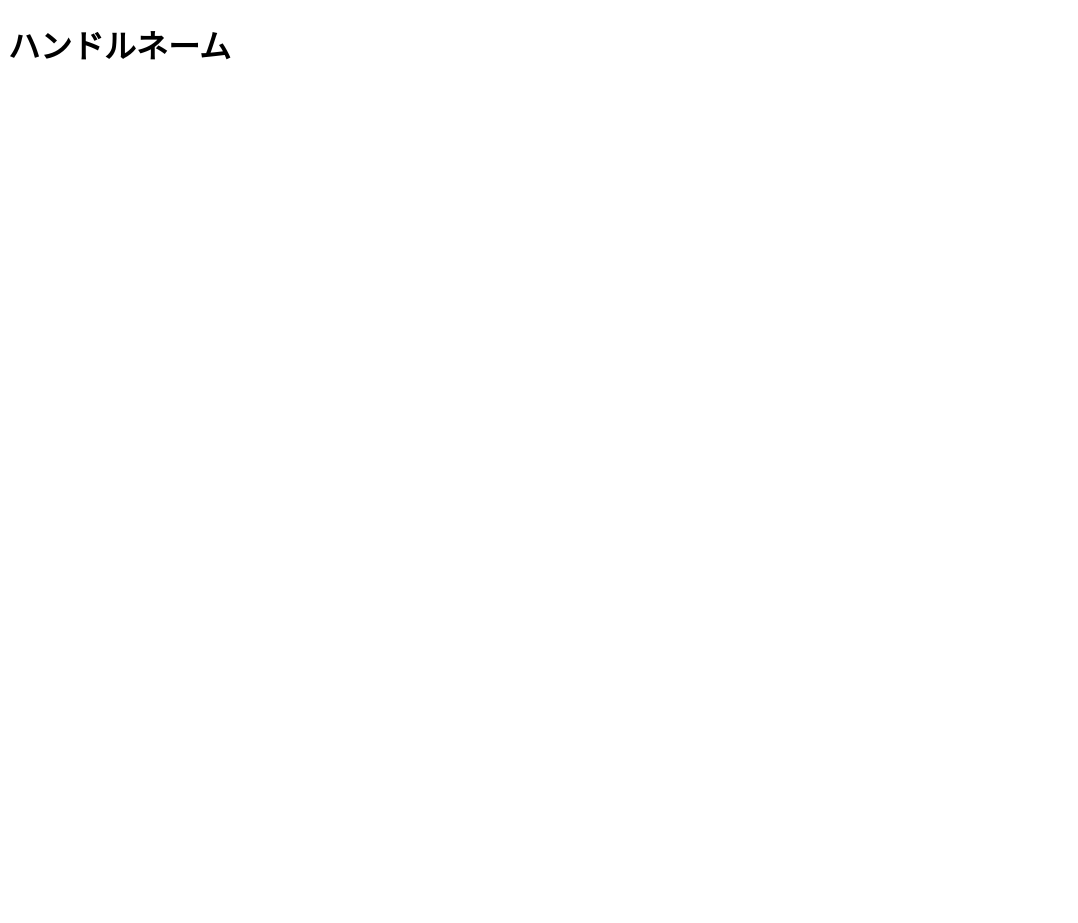
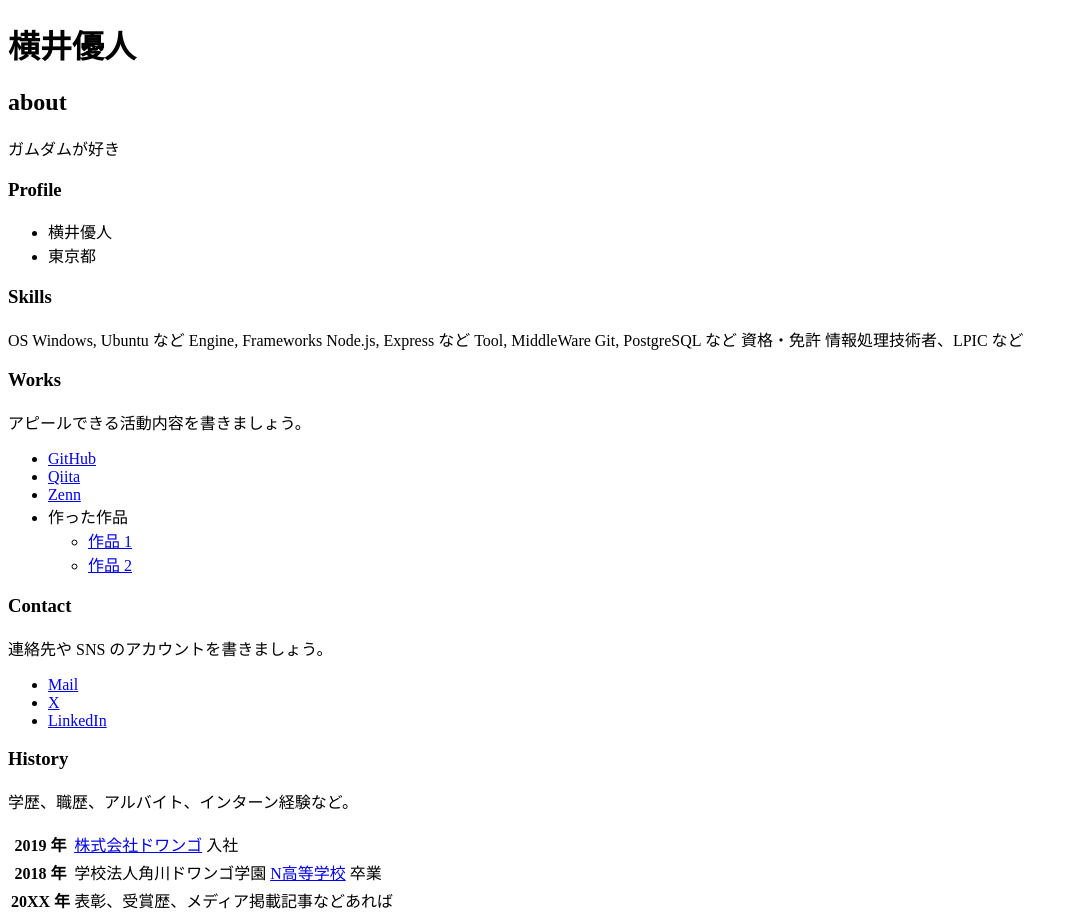
Before and after one commit to yokoiyuto/yokoiyuto.github.io, a plain HTML site: page index.html in a window 1280 px wide. Shown: the whole page, without its empty margins (0-1078 px from the left). Before the commit the page ends 800 px from the top, so only its background shows below. Drawn offline with Linux system fonts and the light colour scheme.

Commit message:
ポートフォリオに必要な情報を追加

```diff
--- a/index.html
+++ b/index.html
@@ -3,9 +3,81 @@
   <head>
     <meta charset="utf-8">
     <meta name="viewport" content="width=device-width, initial-scale=1">
-    <title>ハンドルネームのポートフォリオ</title>
+    <title>横井優人のポートフォリオ</title>
   </head>
   <body>
-    <h1>ハンドルネーム</h1>
+    <h1>横井優人</h1>
+
+    <h2>about</h2>
+    <p>
+    ガムダムが好き
+    </p>
+
+
+    <h3>Profile</h3>
+    <ul>
+      <li>横井優人</li>
+      <li>東京都</li>
+
+    </ul>
+
+    <h3>Skills</h3>
+    <tabli>
+      <tr>
+        <th>OS</th>
+                <td>Windows, Ubuntu など</td>
+      </tr>
+      <tr>
+        <th>Engine, Frameworks</th>
+        <td>Node.js, Express など</td>
+      </tr>
+      <tr>
+        <th>Tool, MiddleWare</th>
+        <td>Git, PostgreSQL など</td>
+      </tr>
+      <tr>
+        <th>資格・免許</th>
+        <td>情報処理技術者、LPIC など</td>
+      </tr>
+    </table>
+
+    <h3>Works</h3>
+    <p>アピールできる活動内容を書きましょう。</p>
+    <ul>
+      <li><a href="https://github.com/">GitHub</a></li>
+      <li><a href="https://qiita.com/">Qiita</a></li>
+      <li><a href="https://zenn.dev/">Zenn</a></li>
+      <li>
+        作った作品
+        <ul>
+          <li><a href="https://example.com/">作品 1</a></li>
+          <li><a href="https://example.com/">作品 2</a></li>
+        </ul>
+      </li>
+    </ul>
+
+    <h3>Contact</h3>
+    <p>連絡先や SNS のアカウントを書きましょう。</p>
+    <ul>
+      <li><a href="mailto:name@example.com">Mail</a></li>
+      <li><a href="https://x.com/ZENStudy_info">X</a></li>
+      <li><a href="https://www.linkedin.com/">LinkedIn</a></li>
+    </ul>
+
+    <h3>History</h3>
+    <p>学歴、職歴、アルバイト、インターン経験など。</p>
+    <table>
+      <tr>
+        <th>2019 年</th>
+        <td><a href="https://dwango.co.jp/">株式会社ドワンゴ</a> 入社</td>
+      </tr>
+      <tr>
+        <th>2018 年</th>
+        <td>学校法人角川ドワンゴ学園 <a href="https://nnn.ed.jp/">N高等学校</a> 卒業</td>
+      </tr>
+      <tr>
+        <th>20XX 年</th>
+        <td>表彰、受賞歴、メディア掲載記事などあれば</td>      </tr>
+    </tabli>
   </body>
 </html>
```
